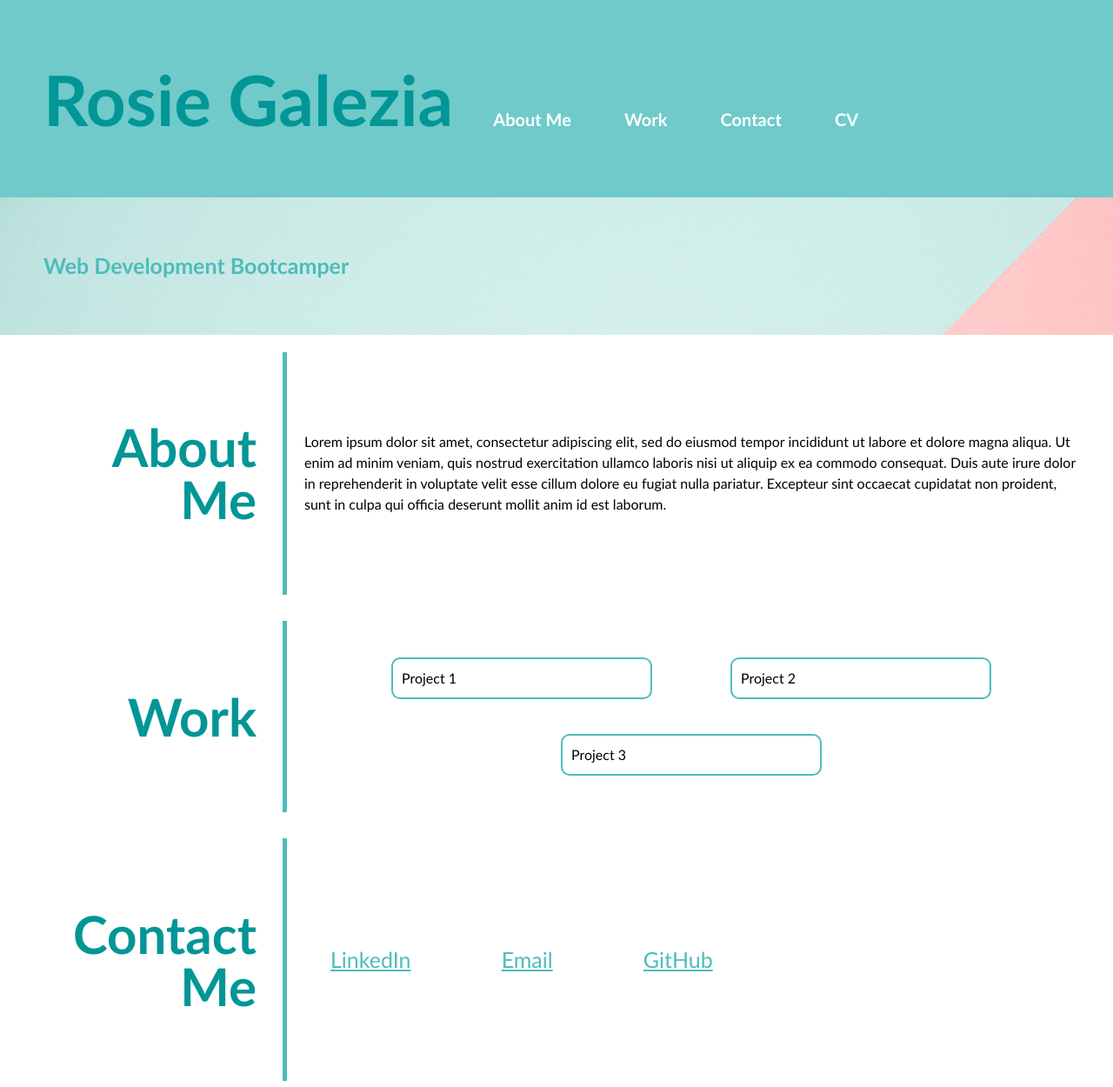
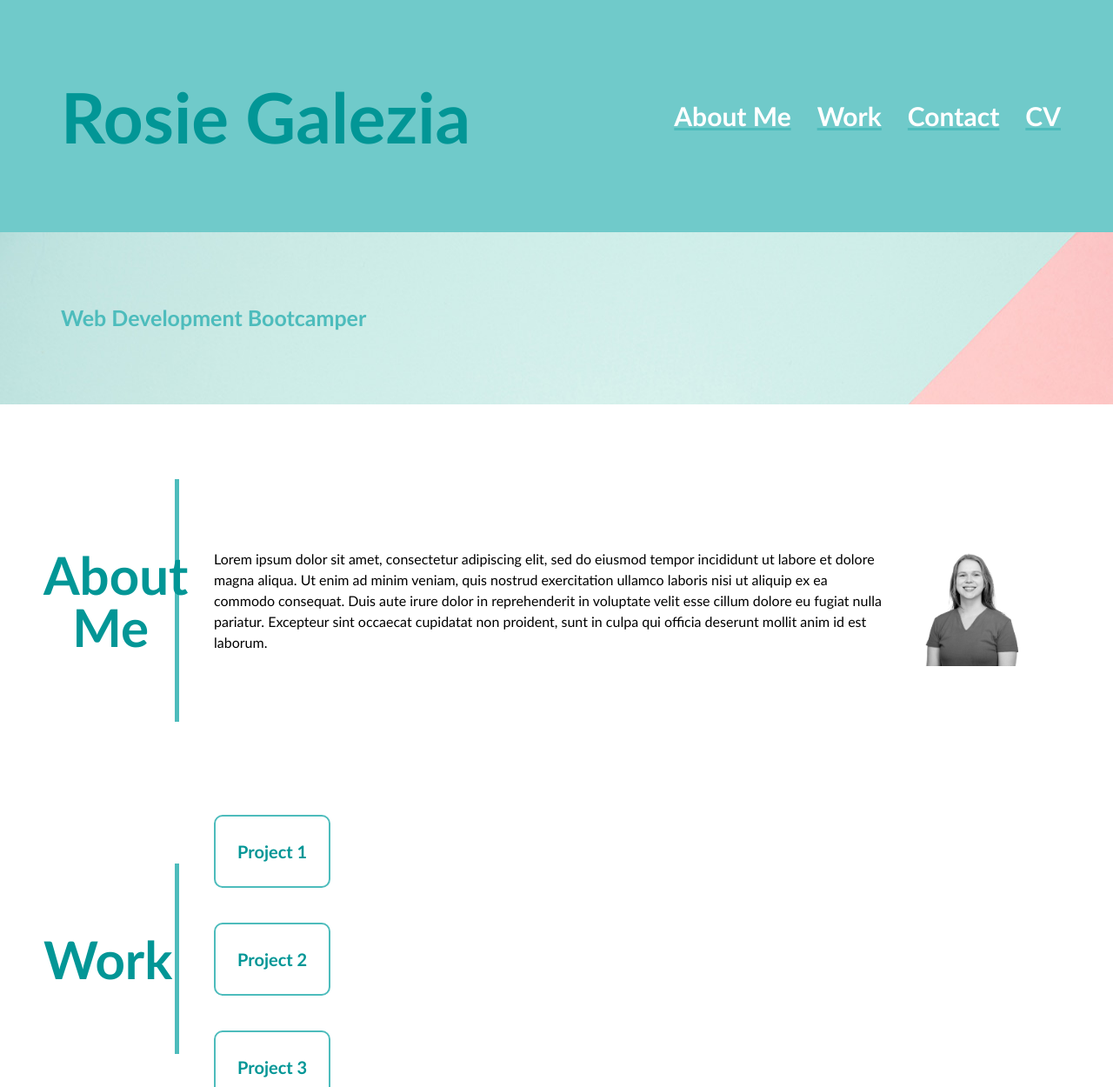
Before and after one commit to rosiegalezia/week-2-portfolio, a plain HTML site: page index.html in a window 1280 px wide. Shown: the top 1250 px of the page at 87% size. Drawn offline with Linux system fonts and the light colour scheme; files that its build step writes are made by us from their sources; files whose address does not match are found by name.

Commit message:
added photo, links to the relevant section in the nav bar, added link to view CV

```diff
--- a/index.html
+++ b/index.html
@@ -6,7 +6,7 @@
   <meta name="viewport" content="width=device-width, initial-scale=1.0">
   <meta http-equiv="X-UA-Compatible" content="ie=edge">
   <title>Rosie Galezia // Web Developer</title>
-  <link rel="stylesheet" href="css/style.css" />
+  <link rel="stylesheet" href="./starter/css/style.css" />
 </head>
 
 <body>
@@ -18,22 +18,23 @@
     <nav class="navigation">
       <!-- about me -->
       <section class="page-section about">
-        <h4>About Me</h4>
+        <!-- <h4>About Me</h4> -->
+        <a href="#about"><h4>About Me</h4></a>
       </section>
 
       <!-- portfolio container -->
       <section class="page-section work">
-        <h4>Work</h4>
+       <a href="#work"><h4>Work</h4></a>
       </section>
 
       <!-- contact -->
       <section class="page-section contact">
-        <h4>Contact</h4>
+        <a href="#contact"><h4>Contact</h4></a>
       </section>
 
       <!-- cv -->
       <section class="page-section cv">
-        <h4>CV</h4>
+        <a href="#cv"><h4>CV</h4></a>
       </section>
     </nav>
 
@@ -54,6 +55,7 @@
 
     <div id="about-content">
       <p>Lorem ipsum dolor sit amet, consectetur adipiscing elit, sed do eiusmod tempor incididunt ut labore et dolore magna aliqua. Ut enim ad minim veniam, quis nostrud exercitation ullamco laboris nisi ut aliquip ex ea commodo consequat. Duis aute irure dolor in reprehenderit in voluptate velit esse cillum dolore eu fugiat nulla pariatur. Excepteur sint occaecat cupidatat non proident, sunt in culpa qui officia deserunt mollit anim id est laborum.</p>
+      <img src="./starter/Headshot.jpg" style="width: 150px; height: 150px;"></img>
     </div>
 
     <div id="work" class="section-heading">
@@ -63,17 +65,17 @@
     <div id="work-content">
       <div class="projects">
         <section class="card">
-          <header>Project 1</header>
+          <h5>Project 1</h5>
           <!-- <img src="./assets/images/camera.jpg" alt="camera" />
           <p>Price: $300</p> -->
         </section>
         <section class="card">
-          <header>Project 2</header>
+          <h5>Project 2</h5>
           <!-- <img src="./assets/images/tablet.jpg" alt="tablet" />
           <p>Price: $150</p> -->
         </section>
         <section class="card">
-          <header>Project 3</header>
+          <h5>Project 3</h5>
           <!-- <img src="./assets/images/toilet-paper.jpg" alt="toilet paper" />
           <p>Price: $30</p> -->
         </section>
@@ -96,9 +98,10 @@
     </div>
 
     <div id="cv-content">
-      <p>Lorem ipsum dolor sit amet, consectetur adipiscing elit, sed do eiusmod tempor incididunt ut labore et dolore magna aliqua. Ut enim ad minim veniam, quis nostrud exercitation ullamco laboris nisi ut aliquip ex ea commodo consequat. Duis aute irure dolor in reprehenderit in voluptate velit esse cillum dolore eu fugiat nulla pariatur. Excepteur sint occaecat cupidatat non proident, sunt in culpa qui officia deserunt mollit anim id est laborum.</p>
+      <a href="./starter/Rosie Galezia CV Sept 2023.pdf" target="_blank" >View my CV here</a>
+      <!-- <img src="./starter/Rosie Galezia CV Sept 2023-1.png" alt="CV" style="width:500px"> -->
+      <!-- <a href="newsletter_01.pdf" target="_blank">Read more</a> -->
     </div>
-
   </main>
 
 </body>
--- a/starter/css/style.css
+++ b/starter/css/style.css
@@ -15,7 +15,7 @@
 #main-grid {
   padding: 20px;
   display: grid;
-  grid-template-columns: 25% 75%;
+  grid-template-columns: 15% 85%;
   grid-template-rows: 1fr 1fr 1fr 1fr;
   grid-template-areas:
     "about about-content"
@@ -33,18 +33,18 @@ body {
   line-height: 1.5;
 }
 
-/* header {
-  padding: 40px;
-  text-align: center;
+header {
+  /* padding: 40px; */
+  text-align: right;
   background: var(--teal-dark)
   color: #fff;
-} */
+}
 
 nav {
-  display: flex;
+  /* display: flex;
   flex-direction: row;
   /* margin: 0px 5%; */
-}
+} */
 
 /* nav a {
   color: var(--dark)
@@ -71,8 +71,8 @@ nav a:hover {
   border: var(--card-border);
   border-radius: 10px;
   padding: 10px;
-  flex: 0 0 300px;
-  margin: 20px;
+  margin: 40px;
+  width: fit-content;
 }
 
 h1 {
@@ -102,16 +102,23 @@ h3 {
 }
 
 h4 {
+  font-size: 30px;
+  color: #fff;
+  padding: 5px;
+  text-wrap: nowrap;
+  margin: 10px;
+  align-items: end;
+}
+
+h5 {
   font-size: 20px;
-  color: #fff;
+  color: var(--teal-dark);
   padding: 5px;
   text-wrap: nowrap;
   margin: 10px;
 }
 
-h5,
 h6 {
-  margin: 0;
 }
 
 p {
@@ -130,17 +137,18 @@ a {
 
 .header {
   display: flex;
-  flex-direction: row;
-  align-items: baseline;
+  align-items: center;
   background-color: var(--background-teal);
+  padding: 20px;
 }
 
 .navigation {
   display: flex;
-  margin-right: 50px;
-  width: 40%;
+  margin-right: 5px;
+  width: 80%;
   align-items: center;
-  justify-content: space-evenly;
+  justify-content: flex-end;
+  padding: 20px;
 }
 
 .page-section {
@@ -151,6 +159,7 @@ a {
   display: flex;
   flex-direction: row;
   background-image: url("../images/02-portfolio-3.jpg");
+  padding: 20px;
 }
 
 .section-heading {
@@ -169,8 +178,13 @@ a {
 
 #about-content {
   grid-area: about-content;
-  /* padding: 50px;
-margin: 10px; */
+  display: flex;
+  flex-direction: row;
+  text-wrap: wrap;
+  justify-content: center;
+  align-items: center;
+  padding: 20px;
+  margin-right: 50px;
 }
 
 #work {
@@ -183,6 +197,7 @@ margin: 10px; */
 
 #work-content {
   grid-area: work-content;
+  display: flexbox;
 }
 
 #contact {
```
Also changed, not shown: starter/Headshot.jpg (added), starter/Rosie Galezia CV Sept 2023-1.png (added), 1 other file.
